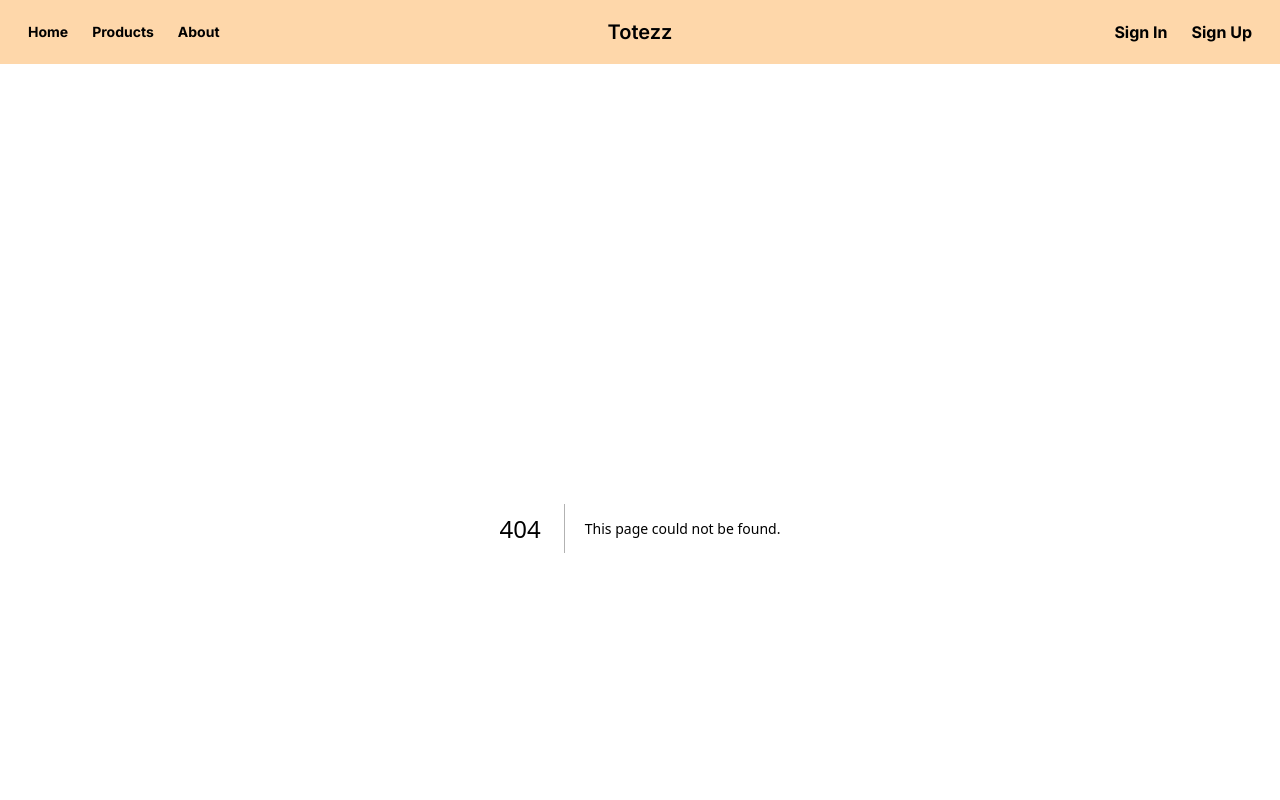
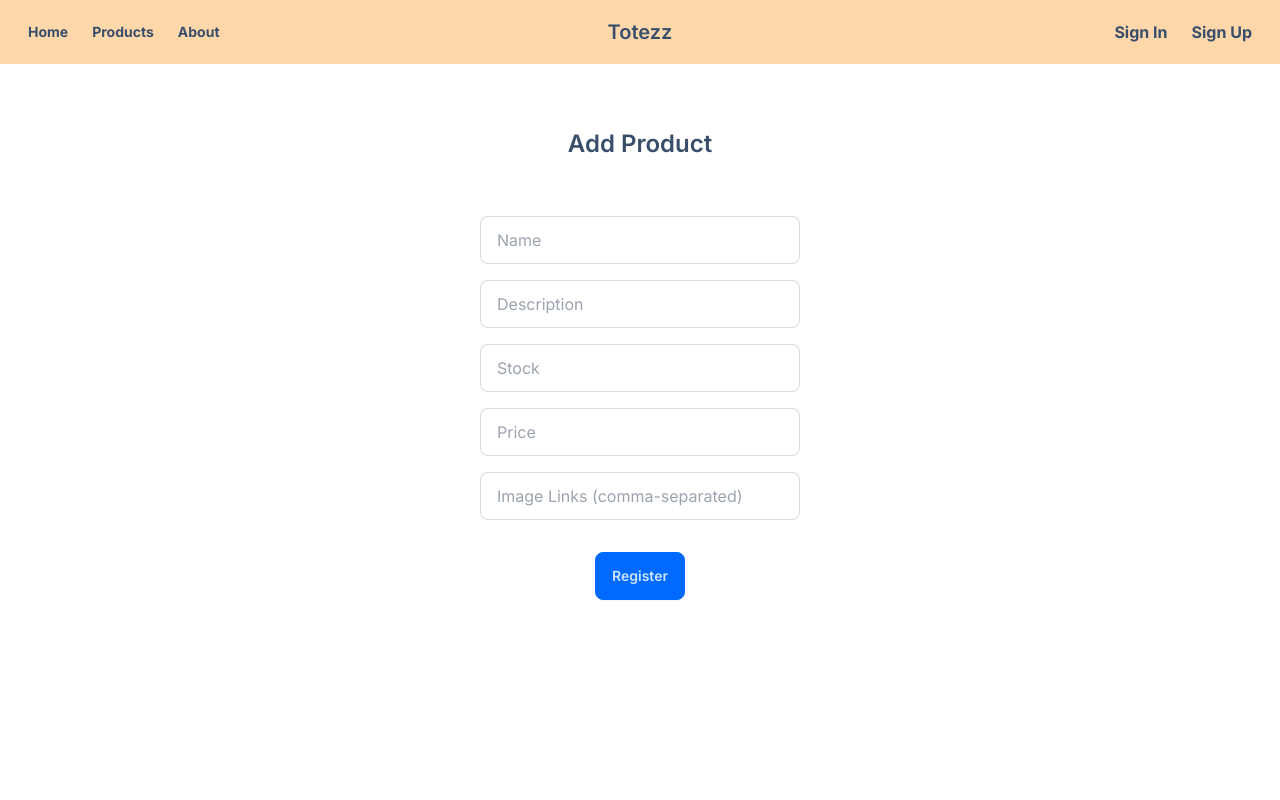
Before and after one commit to naimur900/totezz-frontend, a Next.js app: page /addProduct in a window 1280 px wide. Before the commit this address had no page. Shown: the top 800 px of the page. Built offline with nearby package versions, Linux system fonts and the light colour scheme.

Commit message:
added remove and add product feature via UI

```diff
--- /dev/null
+++ b/app/addProduct/page.jsx
@@ -0,0 +1,140 @@
+"use client";
+import { useEffect } from "react";
+import { useForm } from "react-hook-form";
+import { useUserContext } from "../context/UserContext";
+
+function AddProductPage() {
+  const { userState } = useUserContext();
+
+  useEffect(() => {
+    console.log(userState);
+  }, [userState]);
+
+  const {
+    register,
+    handleSubmit,
+    reset,
+    formState: { errors, isSubmitting },
+  } = useForm();
+
+  const onSubmit = async (data) => {
+    const { name, description, price, stock, images } = data;
+
+    try {
+      const response = await fetch("http://localhost:3030/product/add", {
+        method: "POST",
+        headers: {
+          "Content-Type": "application/json",
+          Authorization: `Bearer ${userState[0].token}`,
+        },
+        body: JSON.stringify({
+          name: name,
+          description: description,
+          price: parseInt(price, 10),
+          stock: parseInt(stock, 10),
+          images: images.split(",").map((image) => image.trim()),
+        }),
+      });
+
+      if (response.ok) {
+        alert("Product added successful!");
+      } else {
+        const error = await response.json();
+        alert(error.message);
+      }
+    } catch (error) {
+      alert("An error occurred during registration.");
+      console.error(error);
+    }
+    reset();
+  };
+
+  return (
+    <div className="h-screen">
+      <h1 className="text-center my-14">Add Product</h1>
+
+      <form
+        onSubmit={handleSubmit(onSubmit)}
+        className="flex flex-col items-center mx-auto max-w-md gap-2"
+      >
+        <input
+          type="text"
+          placeholder="Name"
+          {...register("name", {
+            required: "Product name is required",
+            minLength: {
+              value: 2,
+              message: "Name should be at least 2 characters",
+            },
+          })}
+          className="input input-bordered w-full max-w-xs mb-2"
+        />
+        {errors.name && (
+          <p className="text-red-500">{`${errors.name.message}`}</p>
+        )}
+
+        <input
+          type="text"
+          placeholder="Description"
+          {...register("description", {
+            required: "Product description is required",
+            minLength: {
+              value: 10,
+              message: "Description should be of at least 10 characters",
+            },
+          })}
+          className="input input-bordered w-full max-w-xs mb-2"
+        />
+        {errors.description && (
+          <p className="text-red-500">{`${errors.description.message}`}</p>
+        )}
+
+        <input
+          type="text"
+          placeholder="Stock"
+          {...register("stock", {
+            required: "Number of this item is required",
+            validate: (value) =>
+              !isNaN(value) || "Stock must be a valid number",
+          })}
+          className="input input-bordered w-full max-w-xs mb-2"
+        />
+        {errors.stock && (
+          <p className="text-red-500">{`${errors.stock.message}`}</p>
+        )}
+
+        <input
+          type="text"
+          placeholder="Price"
+          {...register("price", {
+            required: "Price is required",
+            validate: (value) =>
+              !isNaN(value) || "Price must be a valid number",
+          })}
+          className="input input-bordered w-full max-w-xs mb-2"
+        />
+        {errors.price && (
+          <p className="text-red-500">{`${errors.price.message}`}</p>
+        )}
+        <input
+          type="text"
+          placeholder="Image Links (comma-separated)"
+          {...register("images", {
+            required: "At least one image link is required",
+          })}
+          className="input input-bordered w-full max-w-xs mb-2"
+        />
+
+        <button
+          disabled={isSubmitting}
+          type="submit"
+          className="btn btn-primary mt-4 disabled:bg-slate-500"
+        >
+          Register
+        </button>
+      </form>
+    </div>
+  );
+}
+
+export default AddProductPage;
--- a/app/components/Navbar.jsx
+++ b/app/components/Navbar.jsx
@@ -43,14 +43,14 @@ const Navbar = () => {
                     router.push("/signin");
                   }}
                 >
-                  Logout
+                  Logout - {userState[0].firstName}
                 </a>
               </li>
-              <li>
+              {/* <li>
                 <Link href={"/admin"}>
                   {userState.length > 0 ? userState[0].firstName : "Profile"}
                 </Link>
-              </li>
+              </li> */}
               <li>
                 {cartState.length > 0 ? (
                   <>
@@ -61,6 +61,9 @@ const Navbar = () => {
                     <Link href={"/cart"}>Cart</Link>
                   </>
                 )}
+              </li>
+              <li>
+                <Link href={"/addProduct"}>Add Product</Link>
               </li>
             </>
           ) : (
--- a/app/page.jsx
+++ b/app/page.jsx
@@ -4,10 +4,24 @@ import Carousel from "./components/Carousel";
 import HomeCenterText from "./components/HomeCenterText";
 
 const Home = async () => {
-  const res = await fetch("http://localhost:3030/product/getall", {
-    cache: "no-store",
-  });
-  const products = await res.json();
+  let products = [];
+  try {
+    const res = await fetch("http://localhost:3030/product/getall", {
+      cache: "no-store",
+    });
+
+    if (res.ok) {
+      const data = await res.json();
+
+      // Check if data is an array
+      products = Array.isArray(data) ? data : [];
+      console.log(products);
+    } else {
+      console.error("Failed to fetch products:", res.statusText);
+    }
+  } catch (error) {
+    console.error("Error fetching products:", error);
+  }
 
   return (
     <div className="px-5 md:px-10">
@@ -19,11 +33,17 @@ const Home = async () => {
       >
         Tote Bags
       </div>
-      <div className="flex flex-col gap-5 sm:flex-row sm:items-center flex-wrap justify-center mb-16">
-        {products.map((product) => {
-          return <Card key={product._id} product={product} />;
-        })}
-      </div>
+      {products.length > 0 ? (
+        <div className="flex flex-col gap-5 sm:flex-row sm:items-center flex-wrap justify-center mb-16">
+          {products.map((product) => (
+            <Card key={product._id} product={product} />
+          ))}
+        </div>
+      ) : (
+        <div className="text-2xl font-extrabold mb-16 text-center">
+          No products available.
+        </div>
+      )}
     </div>
   );
 };
--- a/app/productDetails/ProductOne.jsx
+++ b/app/productDetails/ProductOne.jsx
@@ -1,15 +1,17 @@
 "use client";
-import { useState } from "react";
+import { useEffect, useState } from "react";
 import { useCartContext } from "../context/CartContext";
+import { useUserContext } from "../context/UserContext";
 
 const ProductOne = ({ product }) => {
   const value = useCartContext();
-  const { cartState, cartDispatch } = value;
+  const { cartDispatch } = value;
   const [count, setCount] = useState(0);
+  const { userState } = useUserContext();
 
-  // useEffect(() => {
-  //   console.log(cartState.cart);
-  // }, [cartState]);
+  useEffect(() => {
+    console.log(userState);
+  }, [userState]);
 
   const cartIncrease = () => {
     if (count < 5) {
@@ -38,7 +40,51 @@ const ProductOne = ({ product }) => {
           <h3>{description}</h3>
           <h3 className="font-semibold mt-7 text-xl">{price}Tk</h3>
         </div>
+
         <div className="flex gap-6 my-10">
+          {userState[0]?.isAdmin && (
+            <button
+              className="btn btn-error"
+              onClick={async () => {
+                cartDispatch({
+                  type: "REMOVE-FROM-CART",
+                  payload: { _id: _id },
+                });
+
+                console.log(_id);
+
+                try {
+                  const response = await fetch(
+                    "http://localhost:3030/product/delete",
+                    {
+                      method: "POST",
+                      headers: {
+                        "Content-Type": "application/json",
+                        Authorization: `Bearer ${userState[0].token}`,
+                      },
+                      body: JSON.stringify({
+                        productId: _id,
+                      }),
+                    }
+                  );
+
+                  if (response.ok) {
+                    alert("Product deleted successful!");
+                    window.location.replace("http://localhost:3000/");
+                  } else {
+                    const error = await response.json();
+                    alert(error.message);
+                  }
+                } catch (error) {
+                  alert("An error occurred during Deletion.");
+                  console.error(error);
+                }
+              }}
+            >
+              Delete
+            </button>
+          )}
+
           <div className="flex justify-center items-center gap-6">
             <button className="btn btn-warning" onClick={cartIncrease}>
               +
--- a/app/signin/page.jsx
+++ b/app/signin/page.jsx
@@ -29,7 +29,7 @@ export default function SignInPage() {
           password: password,
         }),
       });
-      const { firstName, lastName, token } = await response.json();
+      const { firstName, lastName, token, isAdmin } = await response.json();
 
       if (response.ok) {
         console.log(firstName, lastName, token);
@@ -41,6 +41,7 @@ export default function SignInPage() {
             firstName: firstName,
             lastName: lastName,
             token: token,
+            isAdmin: isAdmin,
           },
         });
         alert("Signin successful!");
```
